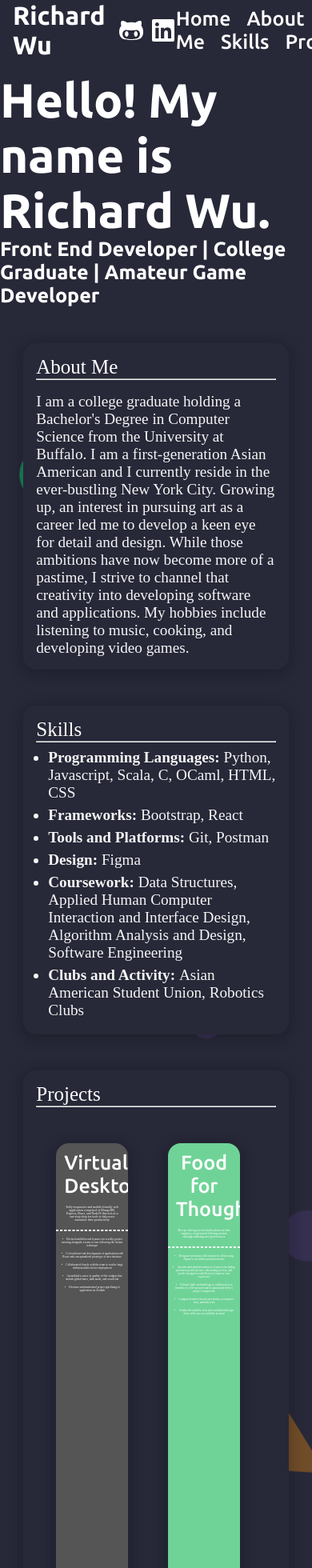
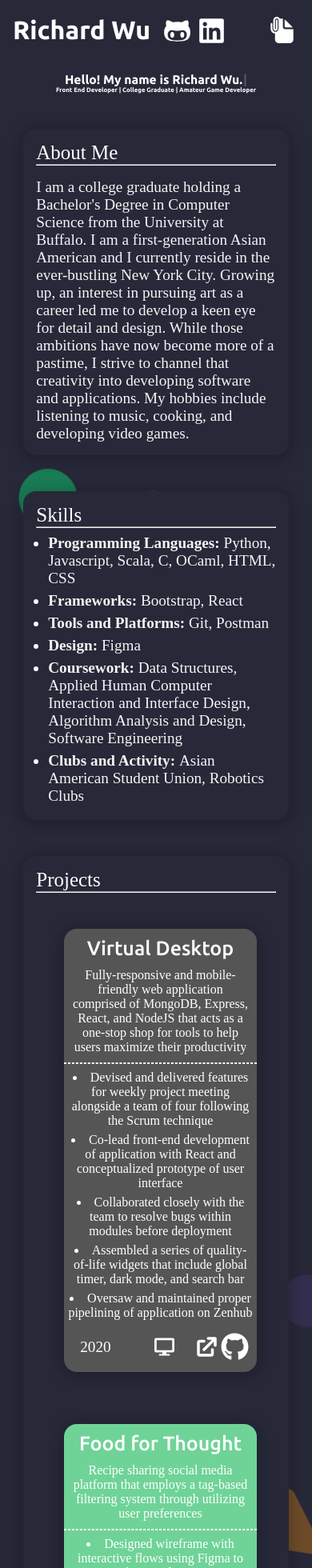
Before and after one commit to git-richardwu/personal-website, a React (Create React App) app: page / in a window 390 px wide. Shown: the top 1960 px of the page at 80% size. Built offline with nearby package versions, Linux system fonts and the light colour scheme; the HTML template or start-up script is replaced by a standard one.

Commit message:
Refactored code to make site responsive

```diff
--- a/src/App.css
+++ b/src/App.css
@@ -31,13 +31,11 @@
     overflow: hidden;
 }
 
-
 .text-style {
     display: grid;
-    /* color: #00bfff; */
     color: white;
     font-family: Ubuntu-B;
-    font-size: 60px;
+    font-size: 4vw;
     padding-top: 90px;
     place-items: center;
     position: relative;
@@ -49,7 +47,7 @@
     display: grid;
     color: white;
     font-family: Ubuntu-B;
-    font-size: 25px;
+    font-size: 2vw;
     place-items: center;
     position: relative;
 }
@@ -58,7 +56,6 @@
     position: absolute;
     width: 100px;
     height: 100px;
-    /* border: 6px solid white; */
     z-index: -1;
 
 }
@@ -66,7 +63,6 @@
 .shape div:nth-child(1){
     top: 32%;
     left: 12%;
-    /* background-color: ; */
     width: 0;
 	height: 0;
     border-radius: 15px;
@@ -87,12 +83,13 @@
 }
 .shape div:nth-child(3){
     top: 67%;
-    left: 48%;
-    width: 50px;
-	height: 50px;
-    border-radius: 50%;
+    left: 98%;
+    width: 0;
+	height: 0;
+    border-radius: 15px;
+    border: 50px solid transparent;
     background-color: #FE9007;
-    animation: animate 11s linear infinite;
+    animation: animate 14s linear infinite;
 }
 
 .shape div:nth-child(4){
@@ -103,7 +100,6 @@
     border-radius: 15px;
     border: 50px solid transparent;
     border-bottom: 70px solid springgreen;
-    /* background-color: springgreen; */
     animation: animate 9s linear infinite;
 }
 
@@ -186,15 +182,6 @@
     animation: animate 7s linear infinite;
 }
 
-/* .shape div:nth-child(12){
-    top: 89%;
-    left: 87%;
-    border-radius: 15px;
-    background-color: white;
-    animation: animate 2s linear infinite;
-
-} */
-
 .shape div:nth-child(12){
     top: 58%;
     left: 72%;
--- a/src/components/navbar/Navbar.jsx
+++ b/src/components/navbar/Navbar.jsx
@@ -1,6 +1,7 @@
 import React, { useEffect, useState } from 'react';
 import { Link, animateScroll } from 'react-scroll';
 import { FaGithubAlt, FaLinkedin } from 'react-icons/fa'
+import { IoDocumentAttach } from 'react-icons/io5'
 import resume from './Resume.pdf'
 import './navbar.css'
 
@@ -26,8 +27,8 @@ export default function Navbar() {
         <div className={`navbar-style ${visibility && "navbar-style__invis"}`}>
             <div className="name">
                 <h1 className="name-style">Richard Wu </h1>
-                <a href="https://github.com/git-richardwu" rel="noopener noreferrer" target="_blank" className="icon-style"><FaGithubAlt size="2rem"/></a>
-                <a href="https://www.linkedin.com/in/richard-wu-049b18114/" rel="noopener noreferrer" target="_blank" className="icon-style"><FaLinkedin size="2rem"/> </a>
+                <a href="https://github.com/git-richardwu" rel="noopener noreferrer" target="_blank" className="icon-style"><FaGithubAlt size={35}/></a>
+                <a href="https://www.linkedin.com/in/richard-wu-049b18114/" rel="noopener noreferrer" target="_blank" className="icon-style"><FaLinkedin size={35}/> </a>
             </div>
             <div className="content">
                 <div className="link-styles">
@@ -37,8 +38,8 @@ export default function Navbar() {
                     <Link to="projects" smooth={true} offset={-100} duration={1000}>Projects</Link>
                     <Link to="contactme" smooth={true} offset={-100} duration={1000}>Contact</Link>
                     <a className="resumeButton" rel="noopener noreferrer" target="_blank" href={resume}>Resume</a>
-                    {/*Dark Mode*/}
                 </div>
+                <a href={resume} rel="noopener noreferrer" target="_blank" className="res-icon-style"><IoDocumentAttach size={35}/></a>
 
             </div>
         </div>
--- a/src/components/navbar/navbar.css
+++ b/src/components/navbar/navbar.css
@@ -28,7 +28,6 @@
     z-index: 1;
     display: flex;
     background-color: #00bfff;
-    /* box-shadow: 0 2px 2px -2px rgba(0, 0, 0, .5) */
     transition-timing-function: ease-in-out;
     transition: 0.5s;
 }
@@ -40,6 +39,7 @@
 .navbar-style .name {
     flex: 30%;
     display: flex;
+    white-space: nowrap;
     justify-content: left;
     align-items: center;
 }
@@ -47,6 +47,7 @@
 .navbar-style .content {
     flex: 50%;
     display: flex;
+    white-space: nowrap;
     justify-content: right;
     align-items: center;
 
@@ -85,3 +86,29 @@
     cursor: pointer;
     transition: 0.3s;
 }
+
+.res-icon-style {
+    display: none;
+    color: white;
+    size: 2rem;
+}
+
+.res-icon-style:hover {
+    color: #F52F57;
+    cursor: pointer;
+    transition: 0.3s;
+
+}
+
+@media screen and (max-width: 1000px) {
+    .navbar-style .content .link-styles:nth-child(1) {
+        display: none;
+    }
+    .res-icon-style {
+        display: block;
+        position: absolute;
+        top: 0;
+        right: 0;
+        padding: 20px
+    }
+}
--- a/src/components/projects/Projects.jsx
+++ b/src/components/projects/Projects.jsx
@@ -15,13 +15,14 @@ export default function Projects() {
                     <hr></hr>
                 </div>
                 <div className="cards">
-                    <div className="projectCard">
+                <div className="column">
+                    <div id="virtualDesktop" className="projectCard">
                        <div className="projectCardHeader"> Virtual Desktop </div>
                        <div className="projectCardDesc"> Fully-responsive and mobile-friendly web application comprised of MongoDB, Express, React, and NodeJS that acts as a one-stop shop for tools to help users maximize their productivity </div>
                        <hr className="cardDivider"></hr>
                        <div className="externalLinks">
-                            <a href="https://a9-sleepers-demo.herokuapp.com/" rel="noopener noreferrer" target="_blank" className="icon-styleP"><HiExternalLink size="2rem"/></a>
-                            <a href="https://github.com/git-richardwu/virtual-desktop/" rel="noopener noreferrer" target="_blank" className="icon-styleP"><FaGithub size="1.9rem"/></a>
+                            <a href="https://a9-sleepers-demo.herokuapp.com/" rel="noopener noreferrer" target="_blank" className="icon-styleP"><HiExternalLink size={35}/></a>
+                            <a href="https://github.com/git-richardwu/virtual-desktop/" rel="noopener noreferrer" target="_blank" className="icon-styleP"><FaGithub size={35}/></a>
                        </div>
                        <div className="projectCardList">
                            <ul className="alignBullet">
@@ -33,15 +34,17 @@ export default function Projects() {
                            </ul>
                        </div>
                        <div className="date">2020</div>
-                       <div className="iconP"><FaDesktop size="1.5rem"/></div>
+                       <div className="iconP"><FaDesktop size={25}/></div>
                     </div>
-                    <div className="projectCard">
+                </div>
+                <div className="column">
+                    <div id="foodForThought" className="projectCard">
                         <div className="projectCardHeader">Food for Thought</div>
                         <div className="projectCardDesc"> Recipe sharing social media platform that employs a tag-based filtering system through utilizing user preferences</div>
                         <hr className="cardDivider"></hr>
                         <div className="externalLinks">
-                            <a href="https://webdev.cse.buffalo.edu/hci/diamond/" rel="noopener noreferrer" target="_blank" className="icon-styleP"><HiExternalLink size="2rem"/></a>
-                            <a href="https://github.com/git-richardwu/food-for-thought" rel="noopener noreferrer" target="_blank" className="icon-styleP"><FaGithub size="1.9rem"/></a>
+                            <a href="https://webdev.cse.buffalo.edu/hci/diamond/" rel="noopener noreferrer" target="_blank" className="icon-styleP"><HiExternalLink size={35}/></a>
+                            <a href="https://github.com/git-richardwu/food-for-thought" rel="noopener noreferrer" target="_blank" className="icon-styleP"><FaGithub size={35}/></a>
                         </div>
                        <div className="projectCardList">
                            <ul className="alignBullet">
@@ -53,17 +56,17 @@ export default function Projects() {
                            </ul>
                        </div>
                        <div className="date">2021</div>
-                       <div className="bgCircle">
-                            <div className="iconP"><IoRestaurant size="1.6rem"/></div>
-                       </div>
+                       <div className="iconP"><IoRestaurant size={25}/></div>
                     </div>
-                    <div className="projectCard">
+                </div>
+                <div className="column">
+                    <div id="bao" className="projectCard">
                         <div className="projectCardHeader">Bao</div>
                         <div className="projectCardDesc">Discord bot maintained via the cloud that responds to user messages and commands with continuous uptime</div>
                         <hr className="cardDivider"></hr>
                         <div className="externalLinks">
-                            <a href="https://replit.com/@RichardWu9/beepBoop?v=1" rel="noopener noreferrer" target="_blank" className="icon-styleP"><HiExternalLink size="2rem"/></a>
-                            <a href="https://github.com/git-richardwu/Bao" rel="noopener noreferrer" target="_blank" className="icon-styleP"><FaGithub size="1.9rem"/></a>
+                            <a href="https://replit.com/@RichardWu9/beepBoop?v=1" rel="noopener noreferrer" target="_blank" className="icon-styleP"><HiExternalLink size={35}/></a>
+                            <a href="https://github.com/git-richardwu/Bao" rel="noopener noreferrer" target="_blank" className="icon-styleP"><FaGithub size={35}/></a>
                        </div>
                         <div className="projectCardList">
                            <ul className="alignBullet">
@@ -73,8 +76,9 @@ export default function Projects() {
                            </ul>
                        </div>
                         <div className="date">2021</div>
-                        <div className="iconP"><FaDiscord size="2rem"/></div>
+                        <div className="iconP"><FaDiscord size={29}/></div>
                     </div>
+                </div>
                 </div>
             </div>
 
--- a/src/components/projects/projects.css
+++ b/src/components/projects/projects.css
@@ -2,6 +2,7 @@
     font-family: Ubuntu-M;
     src: url(../fonts/Ubuntu-Medium.ttf)
 }
+
 
 .cardP {
     margin: 45px auto 20px;
@@ -20,28 +21,29 @@
 
 .projectCard{
     margin: 45px 25px 0;
-    /* margin-left: 50px; */
-    float: left;
     border-radius: 16px;
-    height: 600px;
-    /* width: 340px; */
-    width: 30%;
     transition: 0.5s ease;
     box-shadow: 0px 3px 18px 3px rgba(0, 0, 0, 0.2);
     position: relative;
     overflow: hidden;
 }
 
-.projectCard:nth-child(1){
+.column {
+    float: left;
+    width: 32%;
+    padding: 0 10px;
+}
+
+.projectCard#virtualDesktop{
     background-color: #555555;
 
 }
 
-.projectCard:nth-child(2){
+.projectCard#foodForThought{
     background-color: #6FD397;
 }
 
-.projectCard:nth-child(3){
+.projectCard#bao{
     background-color: #7289DA;
 }
 
@@ -62,8 +64,7 @@
 
 .projectCardDesc {
     margin: 10px;
-    /* font-size: 1rem; */
-    font-size: 1vw;
+    font-size: 1rem;
     color: white;
     text-align: center;
 }
@@ -71,15 +72,13 @@
 .projectCardList {
     display: block;
     margin: 5px;
-    /* font-size: 16px; */
-    font-size: 0.9vw;
+    font-size: 1rem;
     color: white;
     overflow: auto;
     text-align: center;
 }
 
 .alignBullet {
-    /* margin-top: 20px; */
     list-style-position: inside;
 }
 
@@ -98,15 +97,6 @@ ul li {
     color: white;
 }
 
-.tech {
-    position: absolute;
-}
-
-.tech:nth-child(2) {
-    top: 10px;
-    left: 120px;
-}
-
 .icon-styleP:hover {
     color: #F52F57;
     transition: 0.3s;
@@ -116,7 +106,6 @@ ul li {
     margin: 20px;
     font-size: 1.2rem;
     color: white;
-    position: absolute;
     bottom: 0;
     left: 0;
 }
@@ -124,29 +113,24 @@ ul li {
 .iconP {
     margin-bottom: 15px;
     position: absolute;
-    left: 50%;
+    left: 47%;
     bottom: 0px;
     color: white;
     transition: 0.5s ease;
-    /* -webkit-transform: translateX(-50%);
-    transform: translateX(-50%) */
 }
 
 .projectCard:hover{
-    transform: scale(1.07);
+    transform: scale(1.05);
     box-shadow: 5px 5px 18px white;
 }
 
-.projectCard:nth-child(1):hover{
-    /* background: linear-gradient(#555555, #F58F7C); */
-    /* background: linear-gradient(gray, #F52F57); */
-    /* background: linear-gradient(#3f87a6, #F69D3C); */
+.projectCard#virtualDesktop:hover{
     background: linear-gradient(gray, #F69D3C);
 }
-.projectCard:nth-child(2):hover{
+.projectCard#foodForThought:hover{
     background: linear-gradient(#6FD397, #00bfff);
 }
-.projectCard:nth-child(3):hover{
+.projectCard#bao:hover{
     background: linear-gradient(#7289DA, #e66465);
 }
 
@@ -157,3 +141,11 @@ ul li {
 .cardDivider {
     border: 1px dashed white;
 }
+
+@media screen and (max-width: 1800px) {
+    .column {
+      width: 97%;
+      display: block;
+      margin-bottom: 20px;
+    }
+  }
--- a/src/components/skills/skills.css
+++ b/src/components/skills/skills.css
@@ -27,5 +27,4 @@
 
 .subHeader {
     padding-top: 5px;
-    /* padding-bottom: 5px; */
 }
```
Also changed, not shown: src/components/aboutme/aboutme.css (+0 -8 lines).
